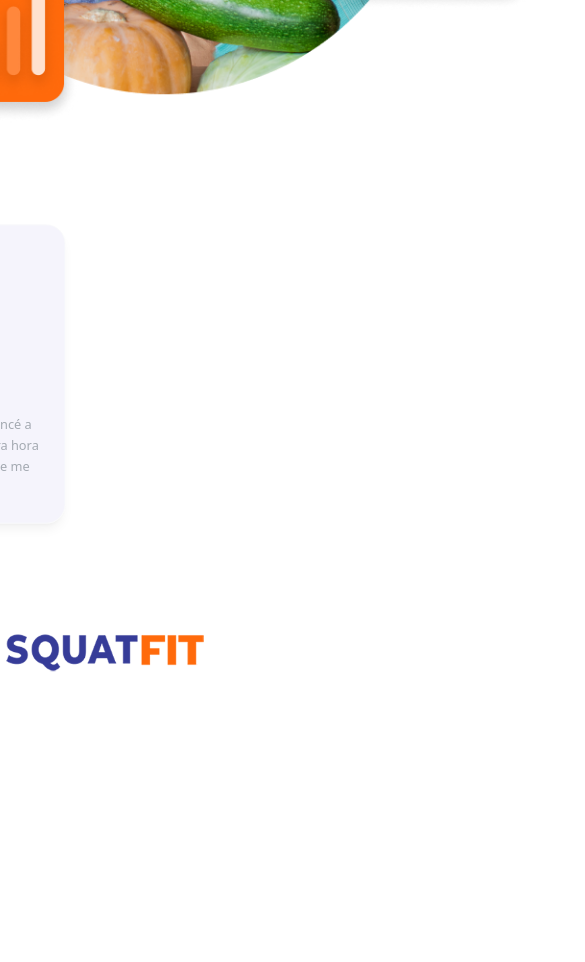
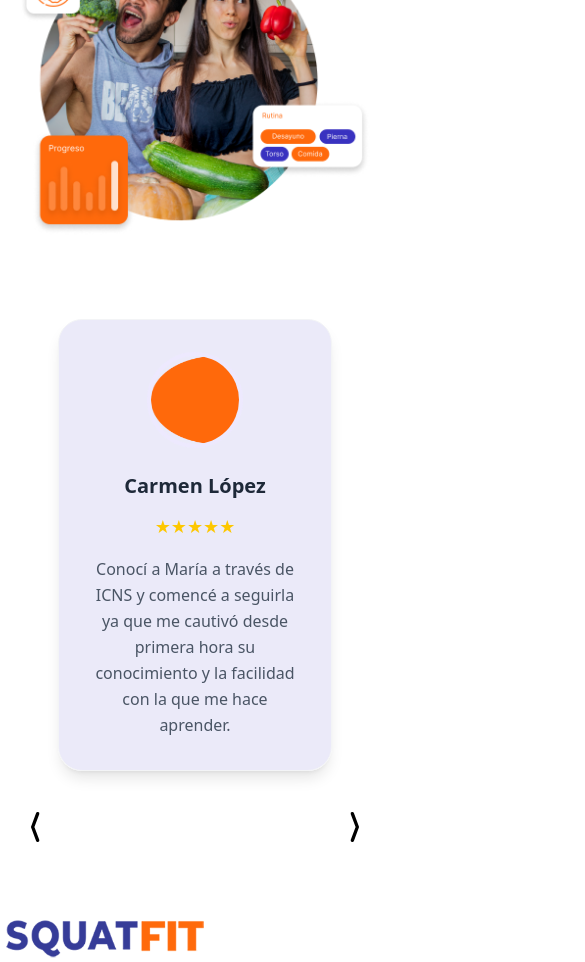
Before and after one commit to JohanGarcialife/squat-fit-website, a Next.js app: page / in a window 390 px wide. Shown: the part 3860-4822 px from the top of the page, 585 px wide, since content can reach past the window. Before the commit the page ends 4536 px from the top, so only its background shows below. Built offline with nearby package versions, Linux system fonts and the light colour scheme.

Commit message:
Carousel corregido y con responsive

```diff
--- a/src/app/_components/TestimonialCarousel.js
+++ b/src/app/_components/TestimonialCarousel.js
@@ -1,5 +1,5 @@
 "use client";
-import React from 'react';
+import React, { useRef, useState, useEffect } from 'react';
 import Slider from 'react-slick';
 import Image from 'next/image';
 import 'slick-carousel/slick/slick.css';
@@ -44,101 +44,75 @@ const testimonials = [
     },
 ];
 
-function SampleNextArrow(props) {
-  const { className, style, onClick } = props;
-  return (
-    <div
-      className={`${className} custom-arrow before:!content-[""] !w-10 !h-10`}
-      style={{
-        ...style,
-        display: "block",
-        right: "-50px",
-        zIndex: 1
-      }}
-      onClick={onClick}
-    >
-      <div className=" flex items-center text-gris justify-center">
-        <svg  xmlns="http://www.w3.org/2000/svg"  width="40"  height="40"  viewBox="0 0 24 24"  fill="none"  stroke="currentColor"  stroke-width="2"  stroke-linecap="round"  stroke-linejoin="round"  class="icon icon-tabler icons-tabler-outline icon-tabler-chevron-compact-right"><path stroke="none" d="M0 0h24v24H0z" fill="none"/><path d="M11 4l3 8l-3 8" /></svg>
-      </div>
-    </div>
-  );
-}
+const TestimonialCarousel = () => {
+    const sliderRef = useRef(null);
+    const [isMobile, setIsMobile] = useState(false);
 
-function SamplePrevArrow(props) {
-  const { className, style, onClick } = props;
-  return (
-    <div
-      className={`${className} custom-arrow before:!content-[""] !w-10 !h-10`}
-      style={{
-        ...style,
-        display: "block",
-        left: "-50px",
-        zIndex: 1
-      }}
-      onClick={onClick}
-    >
-      <div className=" flex items-center text-gris justify-center">
-       <svg  xmlns="http://www.w3.org/2000/svg"  width="40"  height="40"  viewBox="0 0 24 24"  fill="none"  stroke="currentColor"  stroke-width="2"  stroke-linecap="round"  stroke-linejoin="round"  class="icon icon-tabler icons-tabler-outline icon-tabler-chevron-compact-left"><path stroke="none" d="M0 0h24v24H0z" fill="none"/><path d="M13 20l-3 -8l3 -8" /></svg>
-      </div>
-    </div>
-  );
-}
+    useEffect(() => {
+        const handleResize = () => {
+            setIsMobile(window.innerWidth < 768);
+        };
 
-const TestimonialCarousel = () => {
+        handleResize();
+        window.addEventListener('resize', handleResize);
+
+        return () => {
+            window.removeEventListener('resize', handleResize);
+        };
+    }, []);
+
     const settings = {
-    className: "center",
+        className: 'center',
         centerMode: true,
         infinite: true,
-    centerPadding: "0px",
+        centerPadding: '0px',
         slidesToShow: 3,
         speed: 500,
-    nextArrow: <SampleNextArrow />,
-    prevArrow: <SamplePrevArrow />,
+        arrows: false, // Desactivamos las flechas por defecto
         responsive: [
             {
                 breakpoint: 1280,
                 settings: {
                     slidesToShow: 2,
                     centerMode: false,
-        }
+                },
             },
             {
                 breakpoint: 1024,
                 settings: {
                     slidesToShow: 1,
                     centerMode: true,
-          centerPadding: "60px",
-        }
+                    centerPadding: '60px',
+                },
             },
             {
                 breakpoint: 768,
                 settings: {
                     slidesToShow: 1,
                     centerMode: true,
-          centerPadding: "40px",
-          arrows: false,
-        }
+                    centerPadding: '40px',
+                },
             },
             {
                 breakpoint: 640,
                 settings: {
                     slidesToShow: 1,
                     centerMode: true,
-          centerPadding: "20px",
-          arrows: false,
-        }
-      }
-    ]
+                    centerPadding: '20px',
+                },
+            },
+        ],
     };
 
     return (
-    <div className="w-full py-16 bg-white overflow-hidden ">
+        <div className="w-screen py-16 bg-white">
             <div className="w-full max-w-7xl mx-auto px-4">
-        <div className="overflow-hidden">
-        <Slider {...settings}>
+                <div>
+                    <div className="relative">
+                        <Slider {...settings} ref={sliderRef}>
                             {testimonials.map((testimonial, index) => (
-            <div key={index} className="px-3 ">
-              <div className="bg-[#3932C01A] h-full w-[420px] p-8 rounded-3xl shadow-lg border border-gray-100 hover:shadow-xl transition-shadow duration-300  flex flex-col items-center text-center">
+                                <div key={index} className="px-3 py-5 ">
+                                    <div className="bg-[#3932C01A] h-full w-full lg:w-[420px] p-8 rounded-3xl shadow-lg border border-gray-100 hover:shadow-xl transition-shadow duration-300  flex flex-col items-center text-center">
                                         <div className="relative  mb-6">
                                             <Image
                                                 src={testimonial.image}
@@ -148,15 +122,80 @@ const TestimonialCarousel = () => {
                                                 className="rounded-full h-24 w-24 mx-auto border-4 border-violet-100"
                                             />
                                         </div>
-                <h3 className="text-xl font-bold mb-3 text-gray-800">{testimonial.name}</h3>
+                                        <h3 className="text-xl font-bold mb-3 text-gray-800">
+                                            {testimonial.name}
+                                        </h3>
                                         <div className="text-yellow-400 mb-4 text-lg">
                                             {'★'.repeat(testimonial.rating)}
                                         </div>
-                <p className="text-gray-600 leading-relaxed flex-grow">{testimonial.text}</p>
+                                        <p className="text-gray-600 leading-relaxed flex-grow">
+                                            {testimonial.text}
+                                        </p>
                                     </div>
                                 </div>
                             ))}
                         </Slider>
+
+                        {isMobile ? (
+                            <div className="flex  items-center justify-between mt-4">
+                                <div
+                                    className="cursor-pointer"
+                                    onClick={() => sliderRef.current.slickPrev()}
+                                >
+                                    <svg
+                                        xmlns="http://www.w3.org/2000/svg"
+                                        width="40"
+                                        height="40"
+                                        viewBox="0 0 24 24"
+                                        fill="none"
+                                        stroke="currentColor"
+                                        strokeWidth="2"
+                                        strokeLinecap="round"
+                                        strokeLinejoin="round"
+                                        className="icon icon-tabler icons-tabler-outline icon-tabler-chevron-compact-left"
+                                    >
+                                        <path stroke="none" d="M0 0h24v24H0z" fill="none" />
+                                        <path d="M13 20l-3 -8l3 -8" />
+                                    </svg>
+                                </div>
+                                <div
+                                    className="cursor-pointer"
+                                    onClick={() => sliderRef.current.slickNext()}
+                                >
+                                    <svg
+                                        xmlns="http://www.w3.org/2000/svg"
+                                        width="40"
+                                        height="40"
+                                        viewBox="0 0 24 24"
+                                        fill="none"
+                                        stroke="currentColor"
+                                        strokeWidth="2"
+                                        strokeLinecap="round"
+                                        strokeLinejoin="round"
+                                        className="icon icon-tabler icons-tabler-outline icon-tabler-chevron-compact-right"
+                                    >
+                                        <path stroke="none" d="M0 0h24v24H0z" fill="none" />
+                                        <path d="M11 4l3 8l-3 8" />
+                                    </svg>
+                                </div>
+                            </div>
+                        ) : (
+                            <>
+                                <div
+                                    className="cursor-pointer absolute top-1/2 left-[-50px] -translate-y-1/2 z-10"
+                                    onClick={() => sliderRef.current.slickPrev()}
+                                >
+                                    <svg xmlns="http://www.w3.org/2000/svg" width="40" height="40" viewBox="0 0 24 24" fill="none" stroke="currentColor" strokeWidth="2" strokeLinecap="round" strokeLinejoin="round" className="icon icon-tabler icons-tabler-outline icon-tabler-chevron-compact-left"><path stroke="none" d="M0 0h24v24H0z" fill="none"/><path d="M13 20l-3 -8l3 -8" /></svg>
+                                </div>
+                                <div
+                                    className="cursor-pointer absolute top-1/2 right-[-50px] -translate-y-1/2 z-10"
+                                    onClick={() => sliderRef.current.slickNext()}
+                                >
+                                    <svg xmlns="http://www.w3.org/2000/svg" width="40" height="40" viewBox="0 0 24 24" fill="none" stroke="currentColor" strokeWidth="2" strokeLinecap="round" strokeLinejoin="round" className="icon icon-tabler icons-tabler-outline icon-tabler-chevron-compact-right"><path stroke="none" d="M0 0h24v24H0z" fill="none"/><path d="M11 4l3 8l-3 8" /></svg>
+                                </div>
+                            </>
+                        )}
+                    </div>
                 </div>
             </div>
         </div>
--- a/src/app/globals.css
+++ b/src/app/globals.css
@@ -36,5 +36,10 @@ body {
 }
 
 .slick-list{
-    overflow: hidden;
+    margin: 0 -10px;
 }
+
+.slick-slide.slick-current > div {
+    transform: scale(1);
+    opacity: 1;
+}
```
Lines whose indentation alone changed are shown as unchanged.
